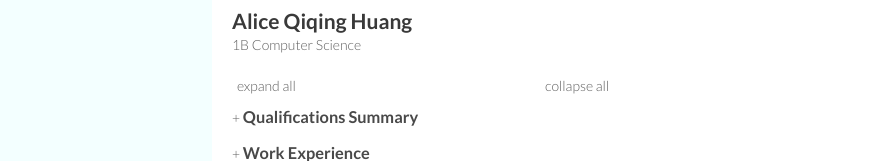
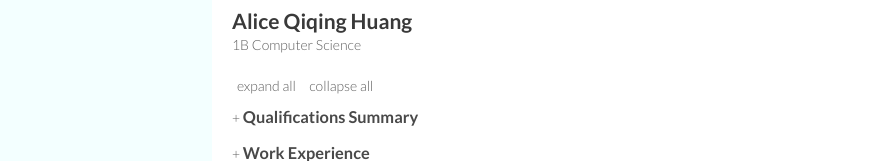
Before and after one commit to aliceQhuang/aliceqhuang.github.io, a plain HTML site: page index.html in a window 1280 px wide. Shown: the part 484-645 px from the top of the page, without its empty margins (178-1070 px from the left). Drawn offline with Linux system fonts and the light colour scheme; files that its build step writes are made by us from their sources; a script that the page names is missing; a web font is replaced by a local one.

Commit message:
Update index.html

```diff
--- a/index.html
+++ b/index.html
@@ -77,7 +77,7 @@
                     expand('Awards & Achievements');"
                     style="margin:0 0 0px">expand all</p>-->
 
-        <table width="150" style="margin:0 0 6px">
+        <table style="margin:0 0 6px; width:150px">
           <tr>
             <td onclick="expand_all()">expand all</td>
             <td onclick="collapse_all()">collapse all</td>
```
